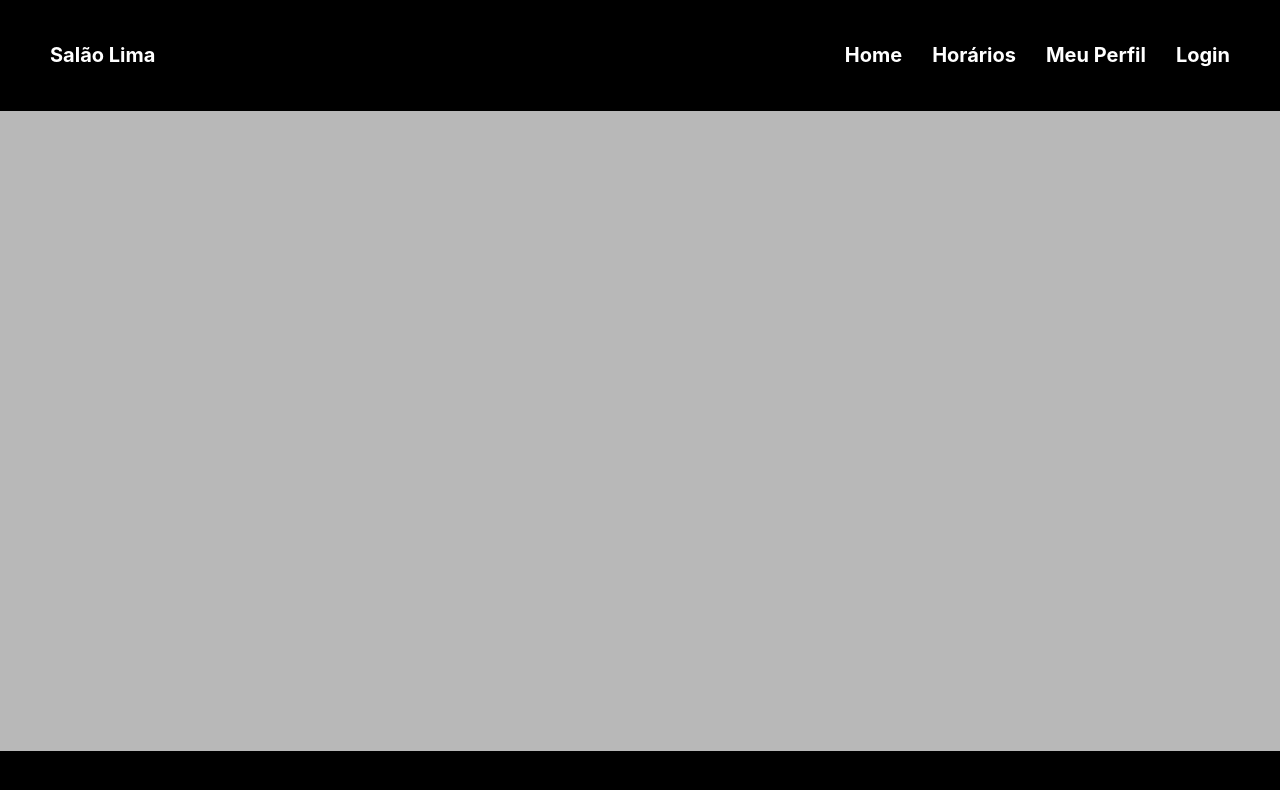
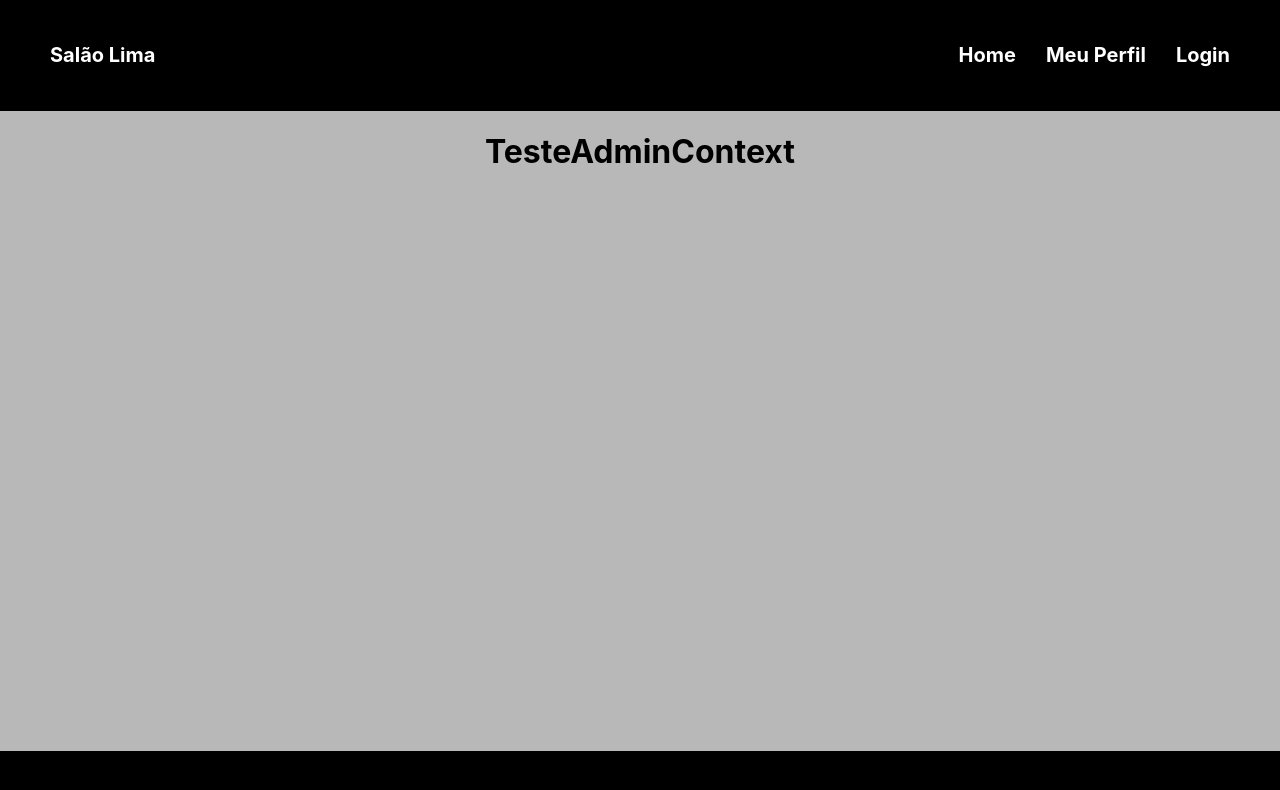
Before and after one commit to tonylimaoo/barber-project-js, a React (Create React App) app: page /teste in a window 1280 px wide. Shown: the top 790 px of the page. Built offline with nearby package versions, Linux system fonts and the light colour scheme; no server answers; data requests are answered from the project's data file.

Commit message:
Admin context added to Header

```diff
--- a/data/db.json
+++ b/data/db.json
@@ -209,42 +209,48 @@
       "email": "tonycarlosl@yahoo.com.br",
       "birthday": "1998-08-07",
       "cellphone": "19983353245",
-      "id": "Rm5LE67uCAPi5hOUx55Cq8W7iWT2"
+      "id": "Rm5LE67uCAPi5hOUx55Cq8W7iWT2",
+      "admin": true
     },
     {
       "name": "Antonio Carlos de Lima",
       "email": "tonylima98@gmail.com",
       "birthday": "1999-12-12",
       "cellphone": "19983353245",
-      "id": "BIZuczybAAQ3mM25USbJKsMgF9x2"
+      "id": "BIZuczybAAQ3mM25USbJKsMgF9x2",
+      "admin": true
     },
     {
       "name": "José Carlos de Lima",
       "email": "jjcarloslima@hotmail.com",
       "birthday": "1973-03-24",
       "cellphone": "19981003208",
-      "id": "DdZyM05TtJgLIqOQETbmOs82Hfn1"
+      "id": "DdZyM05TtJgLIqOQETbmOs82Hfn1",
+      "admin": true
     },
     {
       "name": "Gislene Lima",
       "email": "gislenedlima@yahoo.com.br",
       "birthday": "1980-04-16",
       "cellphone": "129981881463",
-      "id": "ejfEruF7TOPmx29JWeV3wT2MM8h2"
+      "id": "ejfEruF7TOPmx29JWeV3wT2MM8h2",
+      "admin": false
     },
     {
       "name": "José Carlos de Lima",
       "email": "jjcarloslima@icloud.com",
       "birthday": "1973-03-24",
       "cellphone": "19981003208",
-      "id": "6QQCt18ihnNXMjb5Vib7WUMj1TL2"
+      "id": "6QQCt18ihnNXMjb5Vib7WUMj1TL2",
+      "admin": false
     },
     {
       "name": "José Zumbini Neto",
       "email": "jose.zumbini@gmail.com",
       "birthday": "1998-03-03",
       "cellphone": "19999097117",
-      "id": "jRrfYzay3qRd5RgPUgEZXxHHlHs2"
+      "id": "jRrfYzay3qRd5RgPUgEZXxHHlHs2",
+      "admin": false
     }
   ]
 }
--- a/src/App.js
+++ b/src/App.js
@@ -1,8 +1,10 @@
 // React
+import { Route, Routes, BrowserRouter } from 'react-router-dom';
 import './App.css';
+import { useContext } from 'react';
 
-// CSS
-import { Route, Routes, BrowserRouter } from 'react-router-dom';
+// Context
+import { AdminContext } from './context/ AdminContext';
 
 // Firebase
 import { auth } from './firebase';
@@ -16,8 +18,8 @@ import Header from './components/Header'
 import Footer from './components/Footer'
 import Login from './pages/Login';
 import MyProfile from './pages/MyProfile';
+import TesteAdminContext from './pages/TesteAdminContext';
 
-// Função para deslogar usuario
 function App() {
 
   const { authUser } = useAuth();
@@ -40,6 +42,7 @@ function App() {
             <Route path='/controle' element={<Control />} />
             <Route path='/login' element={<Login />} />
             <Route path='/my-profile' element={<MyProfile />} />
+            <Route path='/teste' element={<TesteAdminContext />} />
           </Routes>
         </main>
         <Footer />
--- a/src/components/ConcludedForm.jsx
+++ b/src/components/ConcludedForm.jsx
@@ -2,7 +2,10 @@ import styles from './Styles/concluded-form.module.css'
 
 export default function Concluido({ transactionId, hour, date }) {
 
+    // Component that shows the Schedule Confirmation
+
     date = date.split('-')
+
     return (
         <>
             <div className={styles.container}>
--- a/src/components/Header.jsx
+++ b/src/components/Header.jsx
@@ -1,13 +1,17 @@
-import React from 'react'
+import { useContext } from 'react'
+import { AdminContext } from '../context/ AdminContext'
 import styles from './Styles/header.module.css'
 import { Link } from 'react-router-dom'
 
 export default function Header({ userSignOut, authUser }) {
 
+    const { isAdmin } = useContext(AdminContext);
+
     const handleClick = () => {
         userSignOut();
         localStorage.setItem("userId", "");
     }
+
     return (
         <>
             <nav className={styles.header}>
@@ -16,7 +20,9 @@ export default function Header({ userSignOut, authUser }) {
                 </section>
                 <section className={styles.nav}>
                     <Link to='/' className={styles.link}>Home</Link>
-                    <Link to='/controle' className={styles.link}>Horários</Link>
+                    {isAdmin &&
+                        <Link to='/controle' className={styles.link}>Horários</Link>
+                    }
                     <Link to='/my-profile' className={styles.link}>Meu Perfil</Link>
                     {authUser ?
                         <Link onClick={handleClick}>Sair</Link>
--- /dev/null
+++ b/src/context/ AdminContext.js
@@ -0,0 +1,32 @@
+import { createContext, useEffect, useState } from "react";
+
+export const AdminContext = createContext();
+
+const url = "http://localhost:3000/users/"
+
+export const AdminContextProvider = ({ children }) => {
+
+    const [userId, setUserId] = useState("");
+    const [isAdmin, setIsAdmin] = useState("");
+
+    useEffect(() => {
+        setUserId(localStorage.getItem('userId'));
+    }, []);
+
+    useEffect(() => {
+        const fetchData = async () => {
+            const res = await fetch(url + userId);
+            const json = await res.json();
+            setIsAdmin(json.admin);
+        };
+        fetchData();
+    }, [userId]);
+
+    return (
+        <AdminContext.Provider value={{
+            isAdmin
+        }}>
+            {children}
+        </AdminContext.Provider>
+    )
+}
--- a/src/index.js
+++ b/src/index.js
@@ -2,14 +2,19 @@ import React from 'react';
 import ReactDOM from 'react-dom/client';
 import './index.css';
 import App from './App';
+
+
 import { SignedInContextProvider } from './context/SignedInContext';
 import { SignUpContextProvider } from './context/SignUpContext';
+import { AdminContextProvider } from './context/ AdminContext';
 
 const root = ReactDOM.createRoot(document.getElementById('root'));
 root.render(
   <SignedInContextProvider>
     <SignUpContextProvider>
-      <App />
+      <AdminContextProvider>
+        <App />
+      </AdminContextProvider>
     </SignUpContextProvider>
   </SignedInContextProvider>
 );
--- a/src/pages/Login.jsx
+++ b/src/pages/Login.jsx
@@ -65,7 +65,8 @@ const Login = () => {
             email: email,
             birthday: birthday,
             cellphone: cellphone,
-            id: auth.currentUser.uid
+            id: auth.currentUser.uid,
+            admin: false
           }
 
           setUserId(auth.currentUser.uid)
--- /dev/null
+++ b/src/pages/TesteAdminContext.jsx
@@ -0,0 +1,17 @@
+import { useContext } from 'react'
+import { AdminContext } from '../context/ AdminContext'
+
+const TesteAdminContext = () => {
+
+    const { isAdmin } = useContext(AdminContext);
+
+    console.log(isAdmin);
+
+    return (
+        <div>
+            <h1>TesteAdminContext</h1>
+        </div>
+    )
+}
+
+export default TesteAdminContext
```
